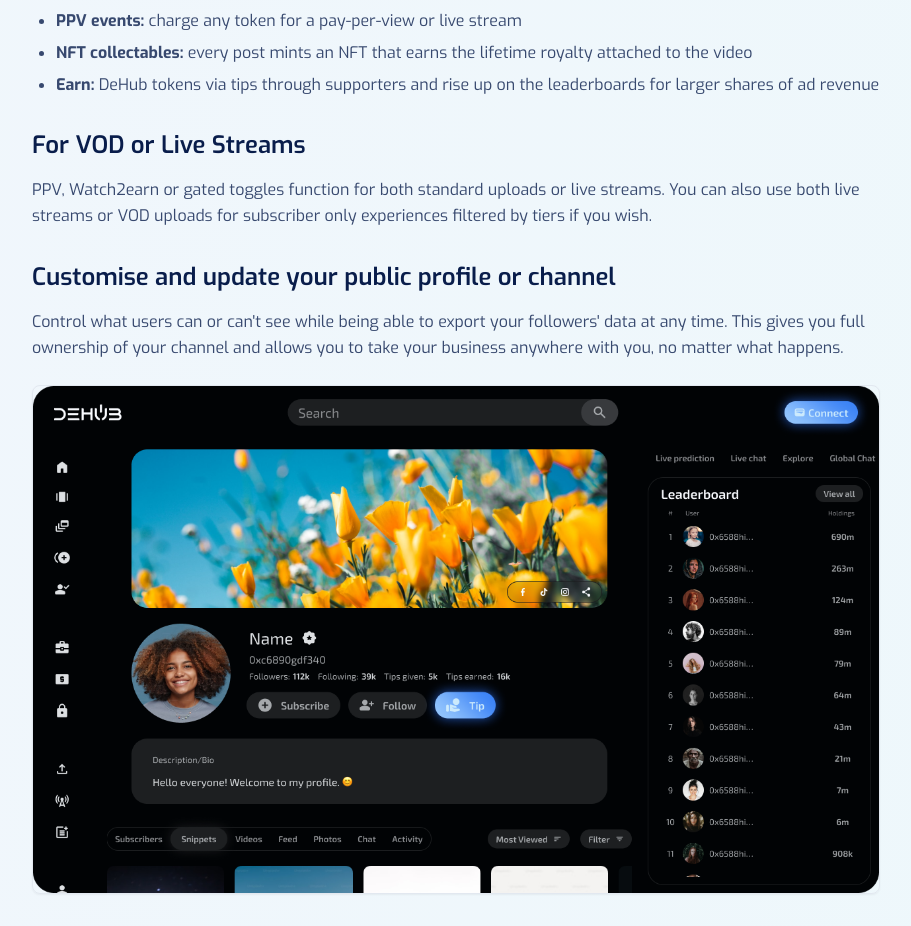
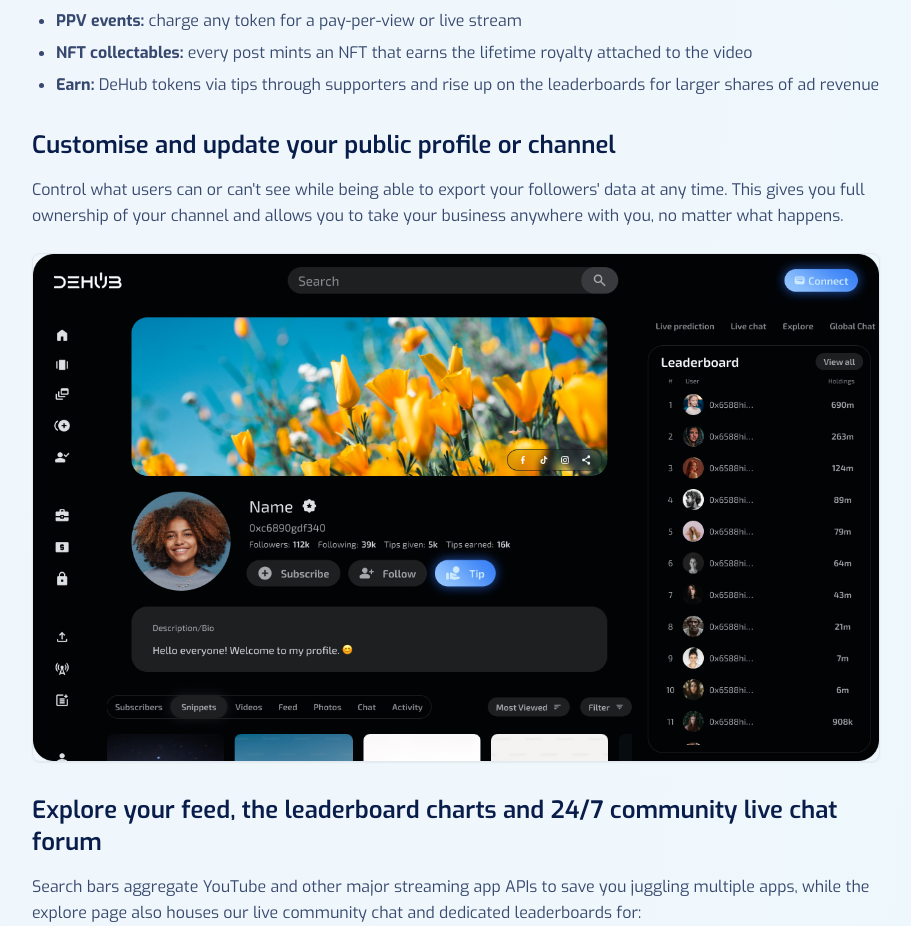
Before and after one commit to maldoteth/dehubdocs, a React (Vite) app: page /docs/dapps in a window 1280 px wide. Shown: the part 2026-2952 px from the top of the page, without its empty margins (312-1223 px from the left). Built offline with nearby package versions, Linux system fonts and the light colour scheme.

Commit message:
Visual edit in Lovable
Edited UI in Lovable

```diff
--- a/src/pages/docs/Dapp.tsx
+++ b/src/pages/docs/Dapp.tsx
@@ -151,10 +151,7 @@ const Dapp = () => {
           </ul>
         </section>
 
-        <section>
-          <h2 className="text-2xl font-semibold text-royal-blue mb-4 font-exo">For VOD or Live Streams</h2>
-          <p className="text-royal-blue/80 leading-relaxed font-exo">PPV, Watch2earn or gated toggles function for both standard uploads or live streams. You can also use both live streams or VOD uploads for subscriber only experiences filtered by tiers if you wish. </p>
-        </section>
+
 
         <section>
           <h2 className="text-2xl font-semibold text-royal-blue mb-4 font-exo">Customise and update your public profile or channel</h2>
```
